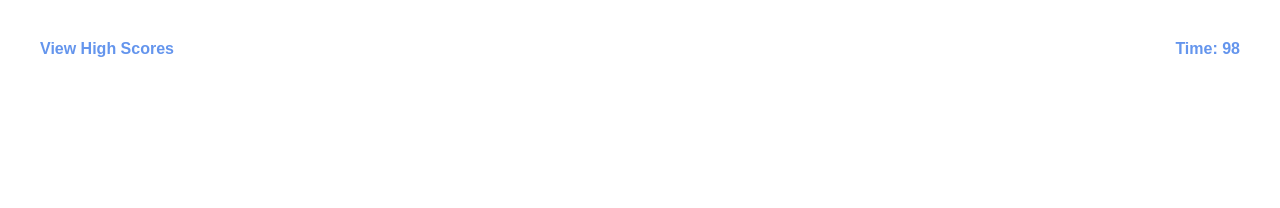
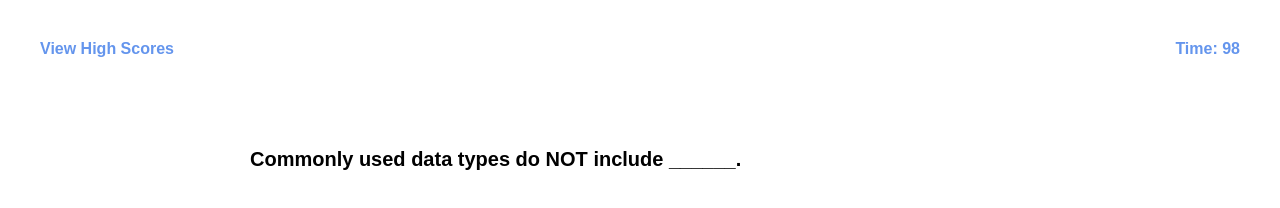
Before and after one commit to dbrockman28/code-assesment, a plain HTML site: page index.html in a window 1280 px wide. Both pictures are taken after a click on the button "Start Quiz". Drawn offline with Linux system fonts and the light colour scheme.

Commit message:
added loop to cylce through answers

```diff
--- a/assets/css/style.css
+++ b/assets/css/style.css
@@ -50,3 +50,9 @@ main button {
     color: white;
     font-weight: bold;
 }
+
+.question {
+    font-size: 20px;
+    text-align: left;
+    margin: 0 auto;
+}
--- a/assets/scripts/script.js
+++ b/assets/scripts/script.js
@@ -1,5 +1,8 @@
 let startButton = document.querySelector("#start-quiz");
 let pageContent = document.querySelector("#page-content");
+let introTitle = document.querySelector("#quiz-intro-title");
+let intro = document.querySelector("#quiz-intro");
+
 let time = document.querySelector("#time");
 let countdown = 100;
 let quiz = [
@@ -21,13 +24,20 @@ let quiz = [
 ]
 
 let quizStart = function() {
-    pageContent.remove();
+    intro.remove();
+    introTitle.remove();
+    startButton.remove();
     startCountdown();
+
     let question1 = quiz[0].question;
     let questionEl = document.createElement("h1");
+    questionEl.className = "question";
     questionEl.innerText = question1;
     pageContent.appendChild(questionEl);
-    console.log(questionEl);
+    let answers1 = quiz[0].answers;
+    for (i = 0; i < answers1.length; i++) {
+        console.log(answers1[i])
+    }
 };
 
 let startCountdown = function() {
--- a/index.html
+++ b/index.html
@@ -17,7 +17,7 @@
     </header>
 
     <main id="page-content">
-        <h1 class="question" id="quiz-intro-title">Coding Quiz Challenge</h1>
+        <h1 class="intro" id="quiz-intro-title">Coding Quiz Challenge</h1>
         <p class="intro" id="quiz-intro">Try to answer the following code-related questions within the time limit. </br> Incorrect answers will penalize your time by 10 seconds. </br> Good luck!</p>
         <button class="btn" id="start-quiz">Start Quiz</button>
     </main>
```
